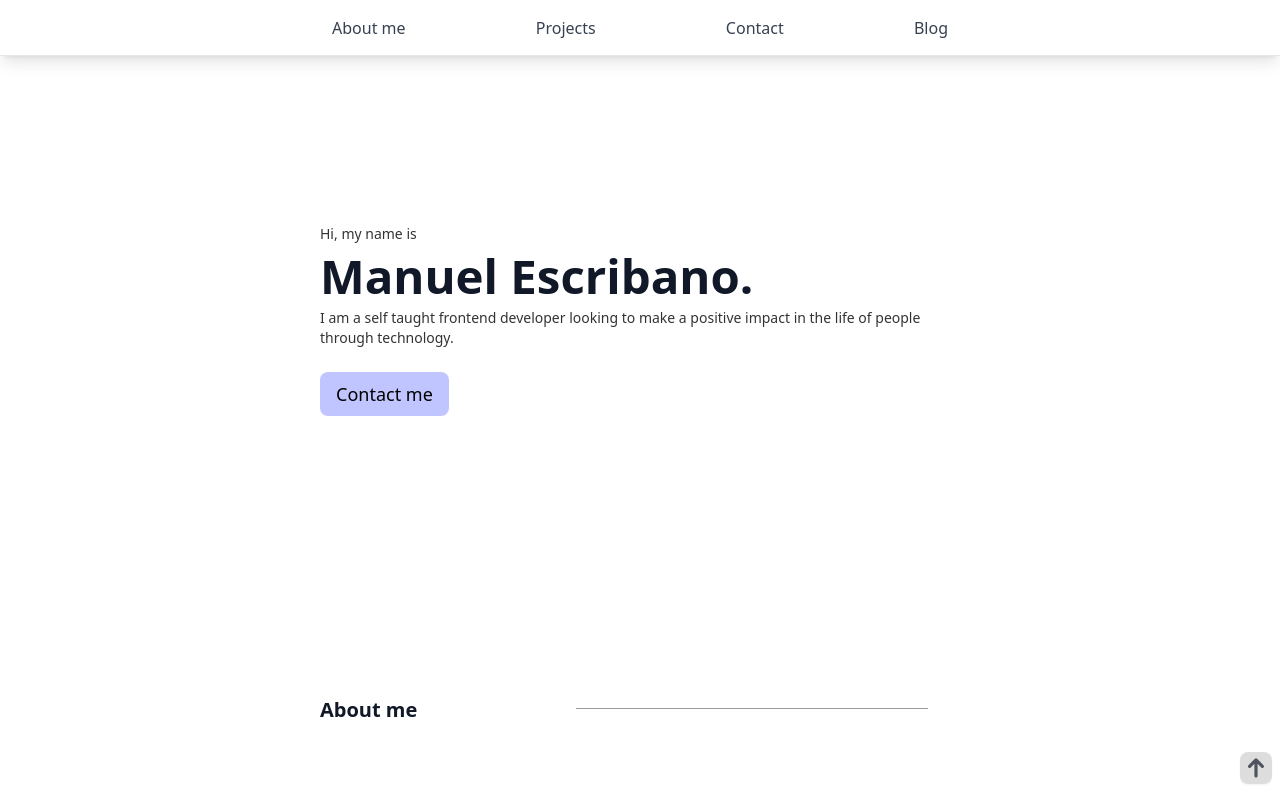
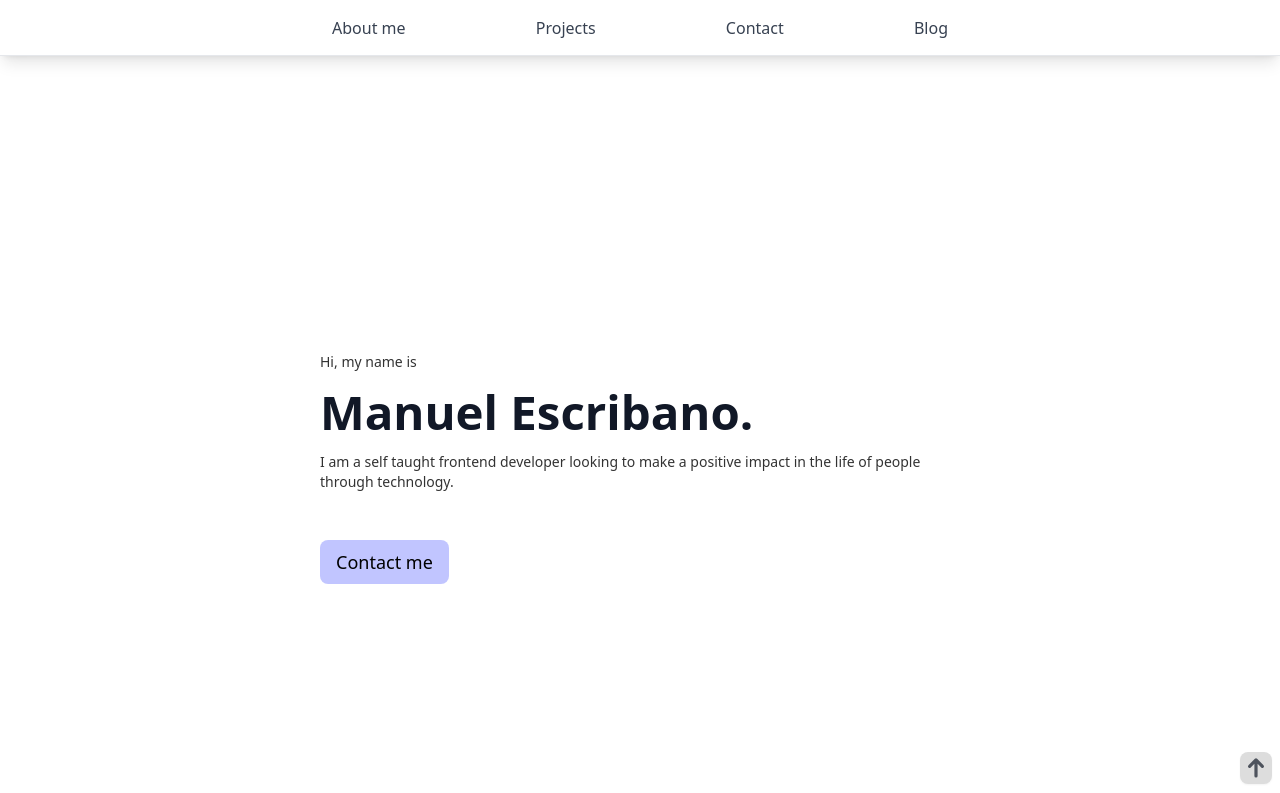
Before and after one commit to LPRegen/portfolio, a Next.js app: page / in a window 1280 px wide. Shown: the top 793 px of the page. Built offline with nearby package versions, Linux system fonts and the light colour scheme.

Commit message:
refactor: add styles for diff screen resolutions

```diff
--- a/components/Hero.tsx
+++ b/components/Hero.tsx
@@ -3,24 +3,24 @@ import { Title } from './Heading';
 import { Paragraph } from './Paragraph';
 
 export const Hero = () => {
+  const heroStyles = 'flex flex-col gap-4 my-32 sm:pt-32 sm:gap-6';
+  const textStyles = 'text-sm opacity-80';
   const contactStyles =
     'bg-primary-200/80 rounded-lg px-4 py-2 text-lg mr-auto my-6 hover:bg-primary-500/70 focus:outline-none focus:ring focus:ring-primary-400';
 
   return (
-    <div className="flex flex-col my-32">
-      <Paragraph className="text-sm pb-4 opacity-80">Hi, my name is</Paragraph>
-      <Title as="h1" className="text-hero pb-4">
+    <div className={heroStyles}>
+      <Paragraph className={`${textStyles}`}>Hi, my name is</Paragraph>
+      <Title as="h1" className="text-hero">
         Manuel Escribano.
       </Title>
-      <Paragraph className="text-sm opacity-80 max-w-[740px]">
+      <Paragraph className={`${textStyles} max-w-[740px]`}>
         I am a self taught frontend developer looking to make a positive impact
         in the life of people through technology.
       </Paragraph>
-      <div className="flex gap-8 flex-col">
-        <Link href="#contact">
-          <a className={contactStyles}>Contact me</a>
-        </Link>
-      </div>
+      <Link href="#contact">
+        <a className={contactStyles}>Contact me</a>
+      </Link>
     </div>
   );
 };
```
